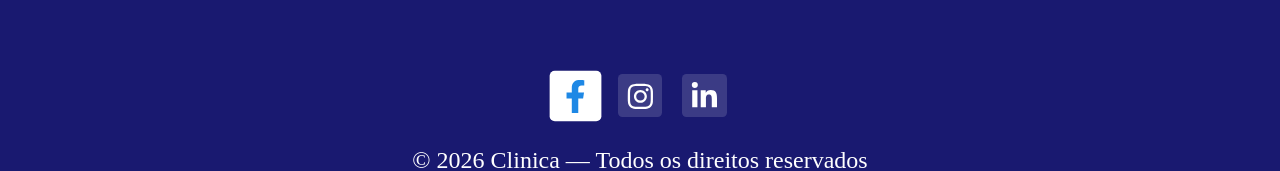
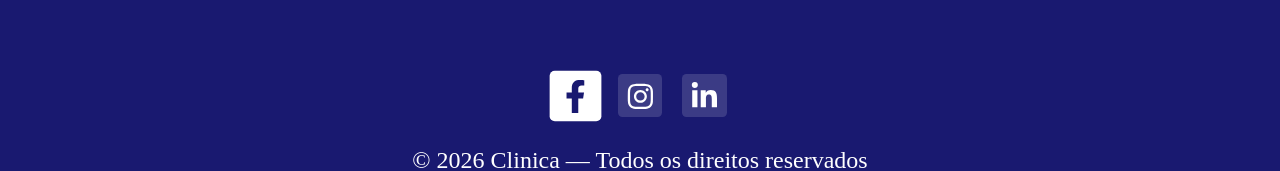
Before and after one commit to vitorsac13/clinica, a React (Vite) app in the folder frontend/: page /auth in a window 1280 px wide. In both pictures the pointer is over the link 575 px from the left and 442 px from the top of the page. Shown: the part 347-518 px from the top of the page. Built offline with nearby package versions, Linux system fonts and the light colour scheme.

Commit message:
Fix hover icons footer

```diff
--- a/frontend/src/components/footer/footer.module.css
+++ b/frontend/src/components/footer/footer.module.css
@@ -47,5 +47,5 @@
 .socialIcons a:hover {
   transform: scale(1.15);
   background: white;
-  color: #1e88e5;
+  color: midnightblue;
 }
```
